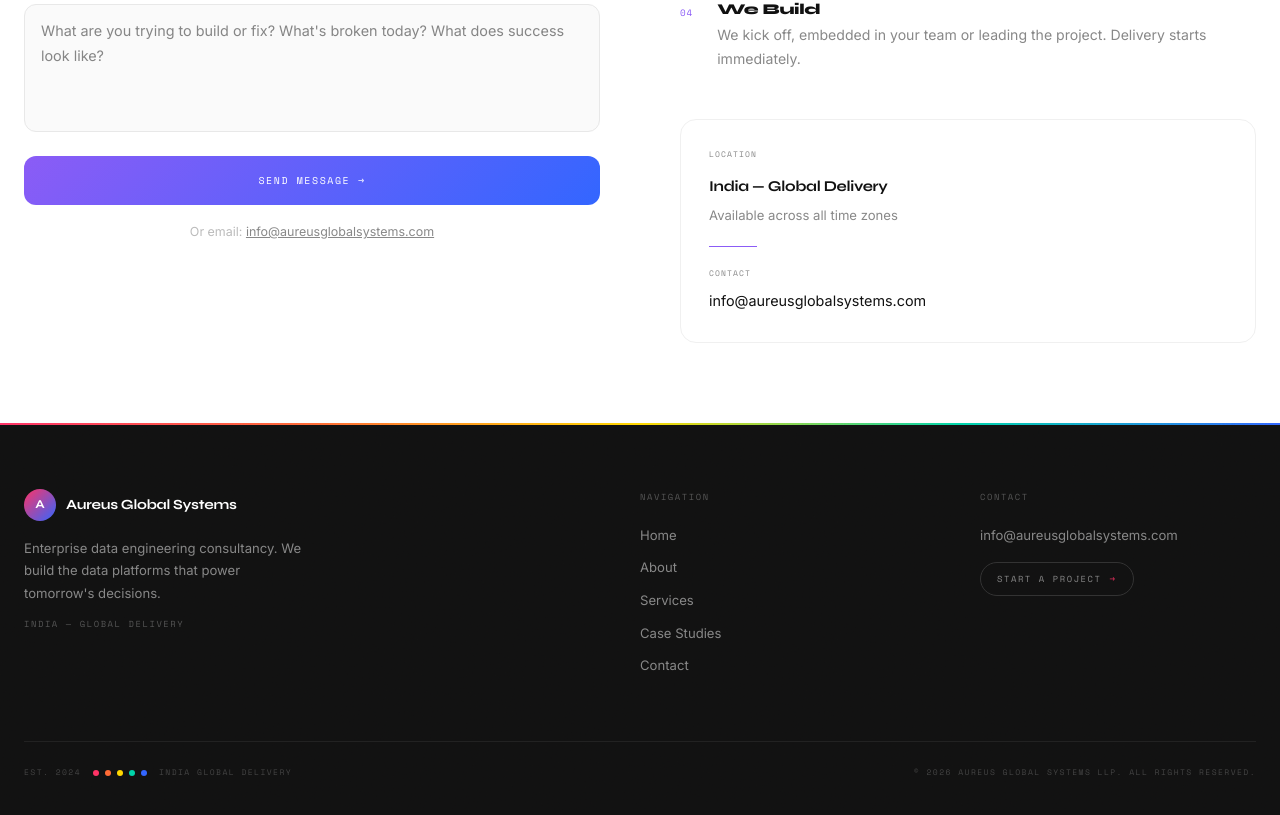
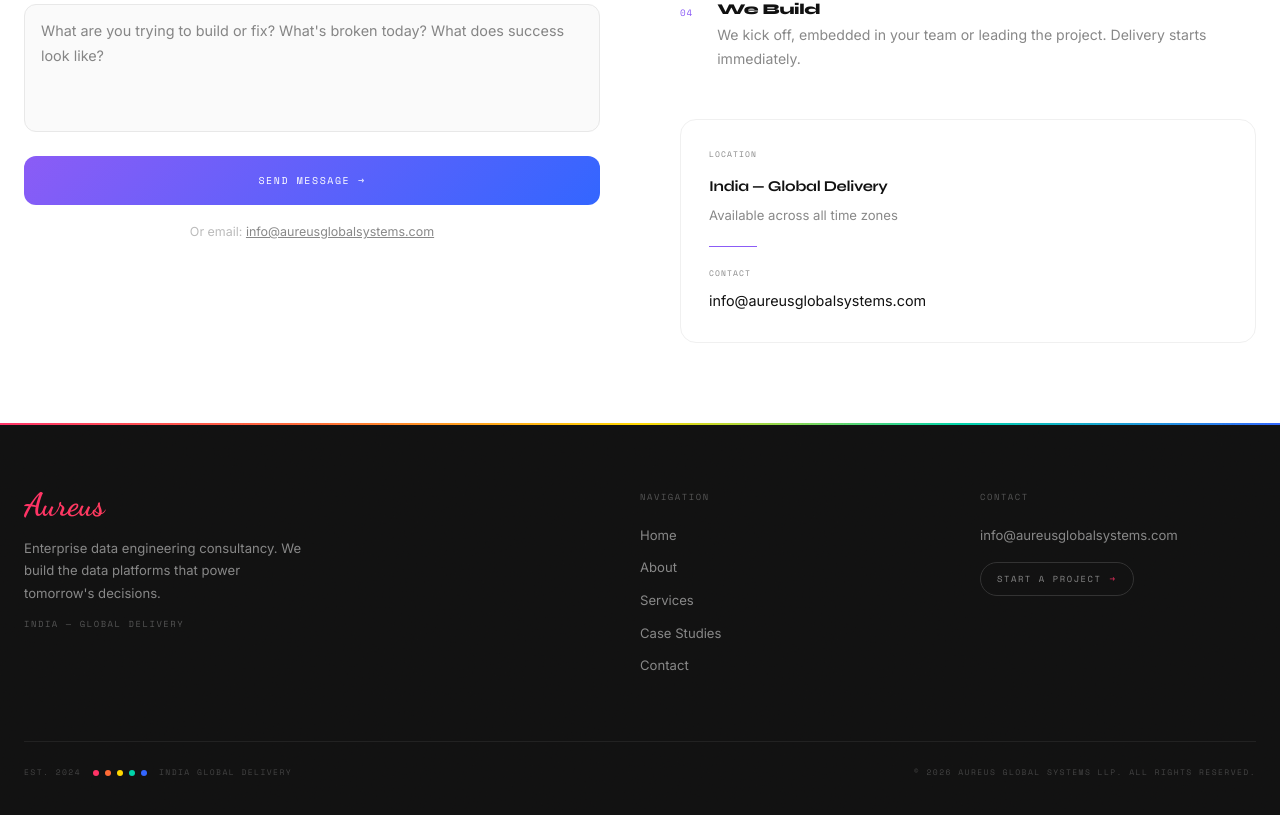
Before and after one commit to aureusglobalsystems/CoWebsite, a Next.js app: page /contact in a window 1280 px wide. Shown: the part 921-1736 px from the top of the page. Built offline with nearby package versions, Linux system fonts and the light colour scheme.

Commit message:
feat: replace footer logo with Dancing Script signature wordmark

```diff
--- a/components/layout/Footer.tsx
+++ b/components/layout/Footer.tsx
@@ -52,18 +52,18 @@
         <div className="rg-footer">
           {/* Brand */}
           <div>
-            <div style={{ display: 'flex', alignItems: 'center', gap: '10px', marginBottom: '16px' }}>
-              <div style={{
-                width: '32px', height: '32px', borderRadius: '50%',
-                background: 'linear-gradient(135deg, #ff3366, #3366ff)',
-                display: 'flex', alignItems: 'center', justifyContent: 'center',
-              }}>
-                <span style={{ color: 'white', fontSize: '12px', fontWeight: 700, fontFamily: 'Syne, sans-serif' }}>A</span>
-              </div>
-              <span style={{ fontFamily: 'Syne, sans-serif', fontWeight: 700, fontSize: '14px', letterSpacing: '-0.02em' }}>
-                Aureus Global Systems
-              </span>
-            </div>
+            <span style={{
+              fontFamily: "'Dancing Script', cursive",
+              fontSize: '32px',
+              fontWeight: 700,
+              background: 'linear-gradient(90deg, #ff3366, #ff6b35)',
+              WebkitBackgroundClip: 'text',
+              WebkitTextFillColor: 'transparent',
+              backgroundClip: 'text',
+              lineHeight: 1,
+              display: 'block',
+              marginBottom: '16px',
+            }}>Aureus</span>
             <p style={{ fontFamily: 'Inter, sans-serif', color: '#888', fontSize: '0.82rem', lineHeight: 1.72, maxWidth: '280px' }}>
               Enterprise data engineering consultancy. We build the data platforms that power tomorrow's decisions.
             </p>
```
